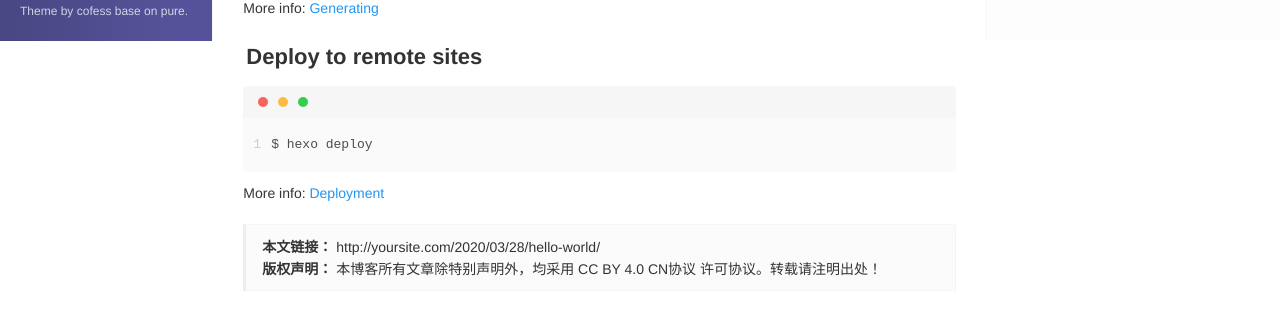
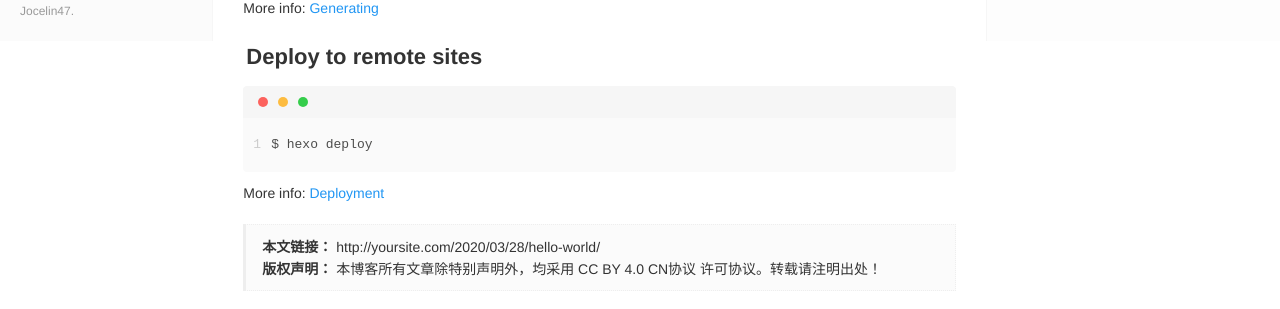
Before and after one commit to Jocelin47/JYang.github.io, a plain HTML site: page 2020/03/28/hello-world/index.html in a window 1280 px wide. Shown: the part 759-1068 px from the top of the page. Drawn offline with nearby package versions, Linux system fonts and the light colour scheme; no server answers; a script that the page names is missing.

Commit message:
Site updated: 2020-03-30 08:58:06

```diff
--- a/2020/03/28/hello-world/index.html
+++ b/2020/03/28/hello-world/index.html
@@ -47,7 +47,7 @@
 <meta name="generator" content="Hexo 4.2.0"></head>
 
 
-<body class="main-center theme-purple# 主题颜色 theme-black theme-blue theme-green theme-purple" itemscope itemtype="http://schema.org/WebPage">
+<body class="main-center" itemscope itemtype="http://schema.org/WebPage">
   <header class="header" itemscope itemtype="http://schema.org/WPHeader">
   <div class="slimContent">
     <div class="navbar-header">
@@ -444,7 +444,7 @@
     <div class="copyright">
 
         <div class="publishby">
-        	Theme by <a href="https://github.com/cofess" target="_blank"> cofess </a>base on <a href="https://github.com/cofess/hexo-theme-pure" target="_blank">pure</a>.
+        	个人博客: <a href="https://jocelin47.github.io/" target="_blank"> Jocelin47 </a>微博: <a href="https://weibo.com/p/1005055744456219/home?from=page_100505&mod=TAB&is_all=1&sudaref=jocelin47.github.io&display=0&retcode=6102&sudaref=passport.weibo.com" target="_blank">Jocelin47</a>.
         </div>
     </div>
 </footer>
```
Also changed, not shown: archives/2020/03/index.html (+2 -2 lines), archives/2020/index.html (+2 -2 lines), archives/index.html (+2 -2 lines), index.html (+2 -2 lines).
